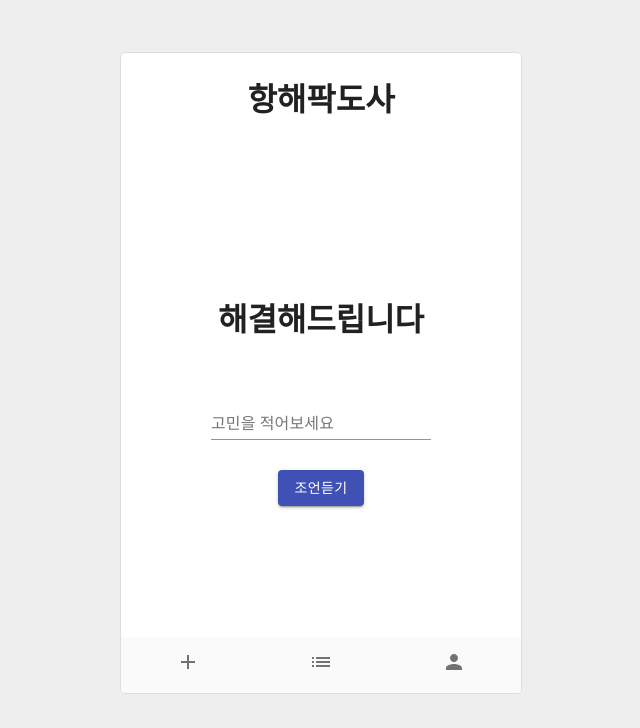
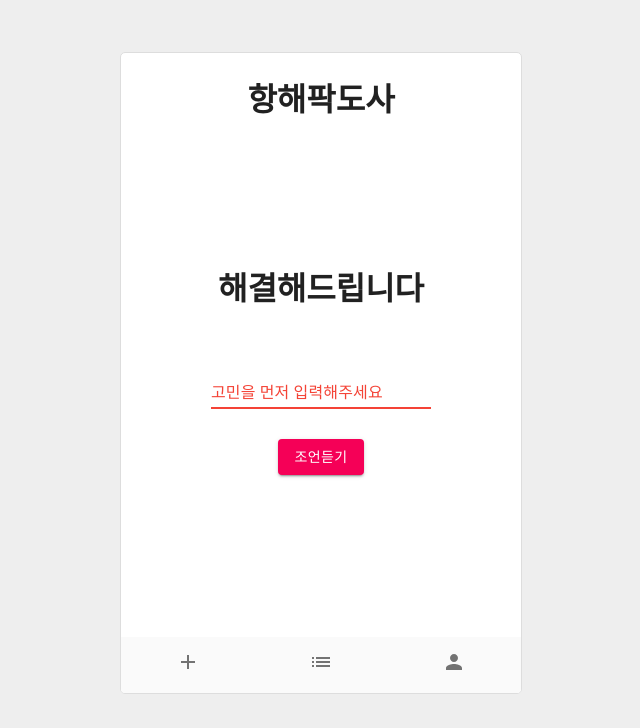
Before and after one commit to uvula6921/cheerup-FE, a React (Create React App) app in the folder cheerup/: page / in a window 1280 px wide. Both pictures are taken after a click on the button "조언듣기". Shown: the top 728 px of the page, without its empty margins (319-959 px from the left). Built offline with nearby package versions, Linux system fonts and the light colour scheme.

Commit message:
고민 입력안했을 경우 빨간색 전환

```diff
--- a/cheerup/src/pages/Main.js
+++ b/cheerup/src/pages/Main.js
@@ -7,9 +7,10 @@ import { Grid, Text } from "../components/Styles";
 const Main = (props) => {
   const { history } = props;
   const input = React.useRef(null);
+  const [checkInput, SetCheckInput] = useState(true);
   const moveToPhrase = () => {
     if (input.current.value == "") {
-      window.alert("고민을 입력해주세요");
+      SetCheckInput(false);
     } else {
       history.push("/phrase");
       localStorage.setItem("inputText", input.current.value);
@@ -18,23 +19,37 @@ const Main = (props) => {
 
   return (
     <React.Fragment>
-      <Grid justify_contents="center" flex_direction="column">
+      <Grid padding="100px 0px 0px 0px" flex_direction="column">
         <Box component="h1" color="text.primary">
           해결해드립니다
         </Box>
 
         {/* <Maininput ref={input}></Maininput> */}
+        {checkInput ? (
           <TextField
             inputRef={input}
             autoComplete={"off"}
             id="standard-basic"
             label="고민을 적어보세요"
             style={{ margin: "30px 0px" }}
-        ></TextField>
+          />
+        ) : (
+          <TextField
+            error
+            id="standard-error-helper-text"
+            label="고민을 먼저 입력해주세요"
+            // helperText="Write first"
+            style={{ margin: "30px 0px" }}
+            onClick={() => {
+              SetCheckInput(true);
+            }}
+          />
+        )}
+
         {/* <Input inputRef={input} style={{ margin: "30px 0px" }}></Input> */}
         <Button
           variant="contained"
-          color="primary"
+          color={checkInput ? "primary" : "secondary"}
           onClick={() => {
             moveToPhrase();
           }}
```
Lines whose indentation alone changed are shown as unchanged.
